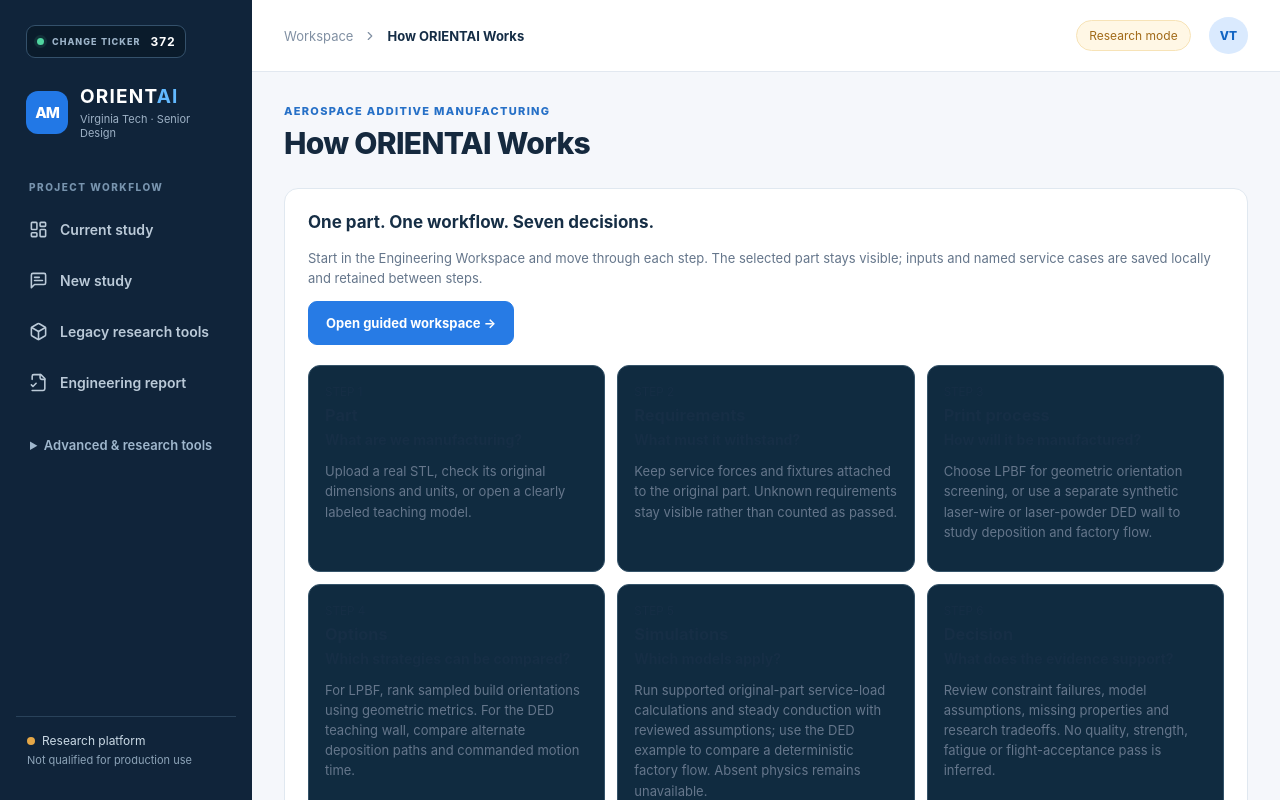
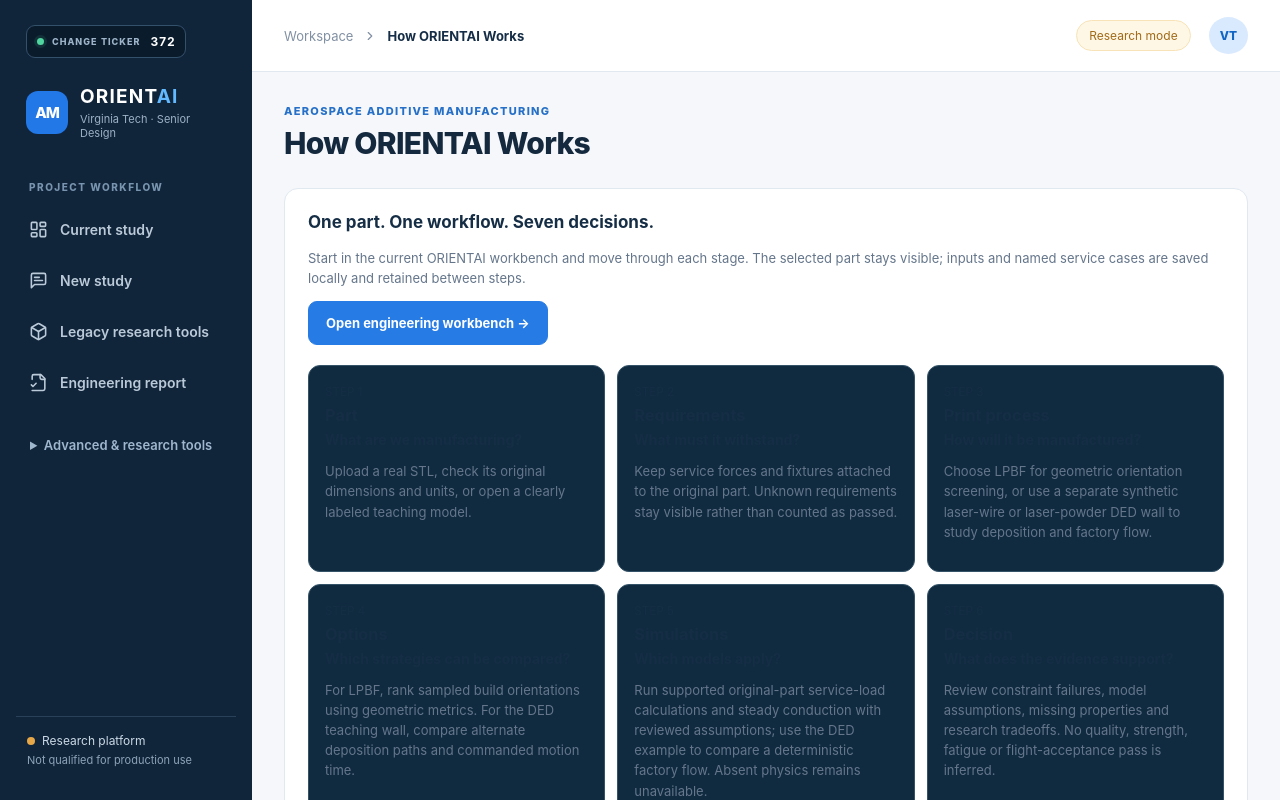
Before and after one commit to Wickey23/boeing-vt-am-first-time-quality, a Next.js app: page /how-it-works in a window 1280 px wide. Shown: the top 800 px of the page. Built offline with nearby package versions, Linux system fonts and the light colour scheme.

Commit message:
fix(navigation): make the current ORIENTAI workbench the primary workflow

```diff
--- a/app/how-it-works/page.tsx
+++ b/app/how-it-works/page.tsx
@@ -12,8 +12,8 @@ const steps=[
 ];
 export default function HowItWorks(){return <AppShell title="How ORIENTAI Works">
  <section className="studioCard"><h2>One part. One workflow. Seven decisions.</h2>
- <p>Start in the Engineering Workspace and move through each step. The selected part stays visible; inputs and named service cases are saved locally and retained between steps.</p>
- <Link className="studioAction primary" href="/orientation">Open guided workspace →</Link>
+ <p>Start in the current ORIENTAI workbench and move through each stage. The selected part stays visible; inputs and named service cases are saved locally and retained between steps.</p>
+ <Link className="studioAction primary" href="/copilot/workbench">Open engineering workbench →</Link>
  <div style={{display:"grid",gridTemplateColumns:"repeat(auto-fit,minmax(260px,1fr))",gap:12,marginTop:20}}>
  {steps.map((s,i)=><article key={s.name} style={{padding:16,border:"1px solid #345369",borderRadius:12,background:"#102b40"}}><small>STEP {i+1}</small><h3 style={{margin:"6px 0"}}>{s.name}</h3><strong>{s.question}</strong><p>{s.detail}</p></article>)}
  </div>
```
